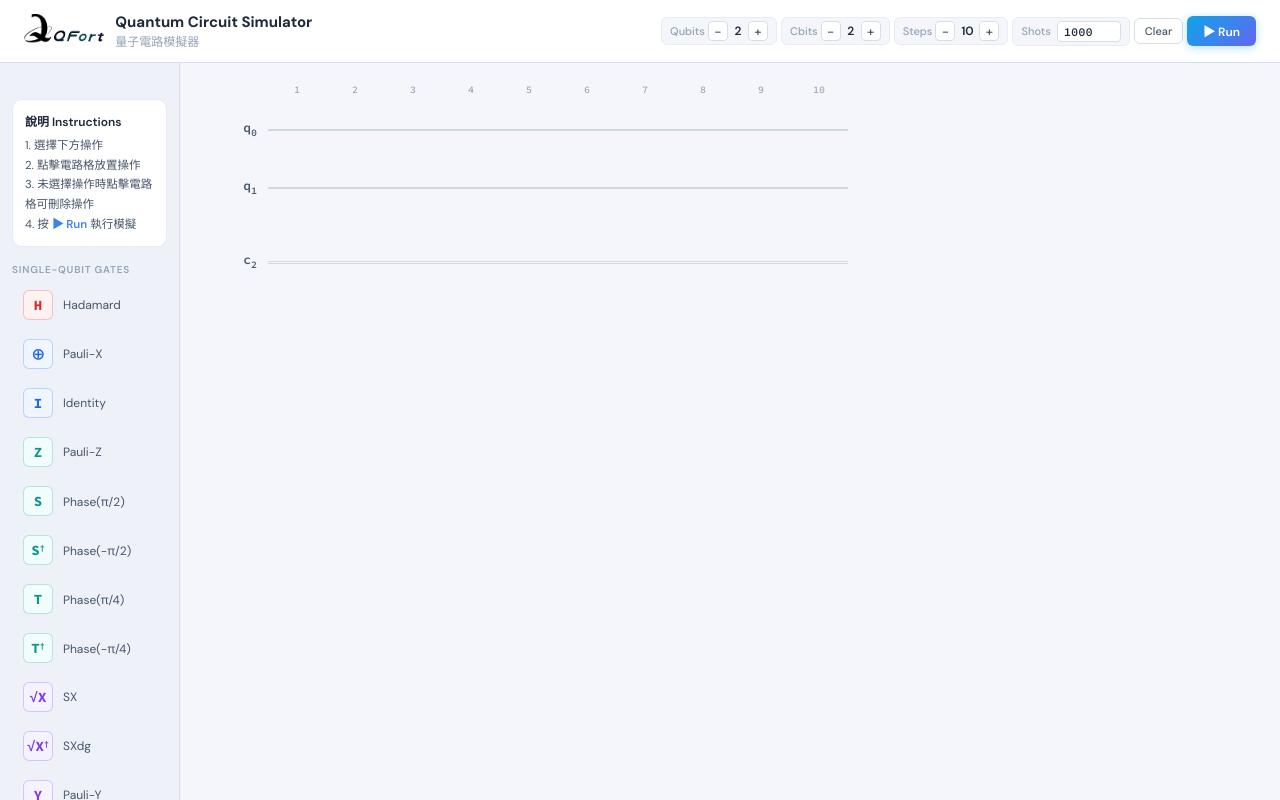
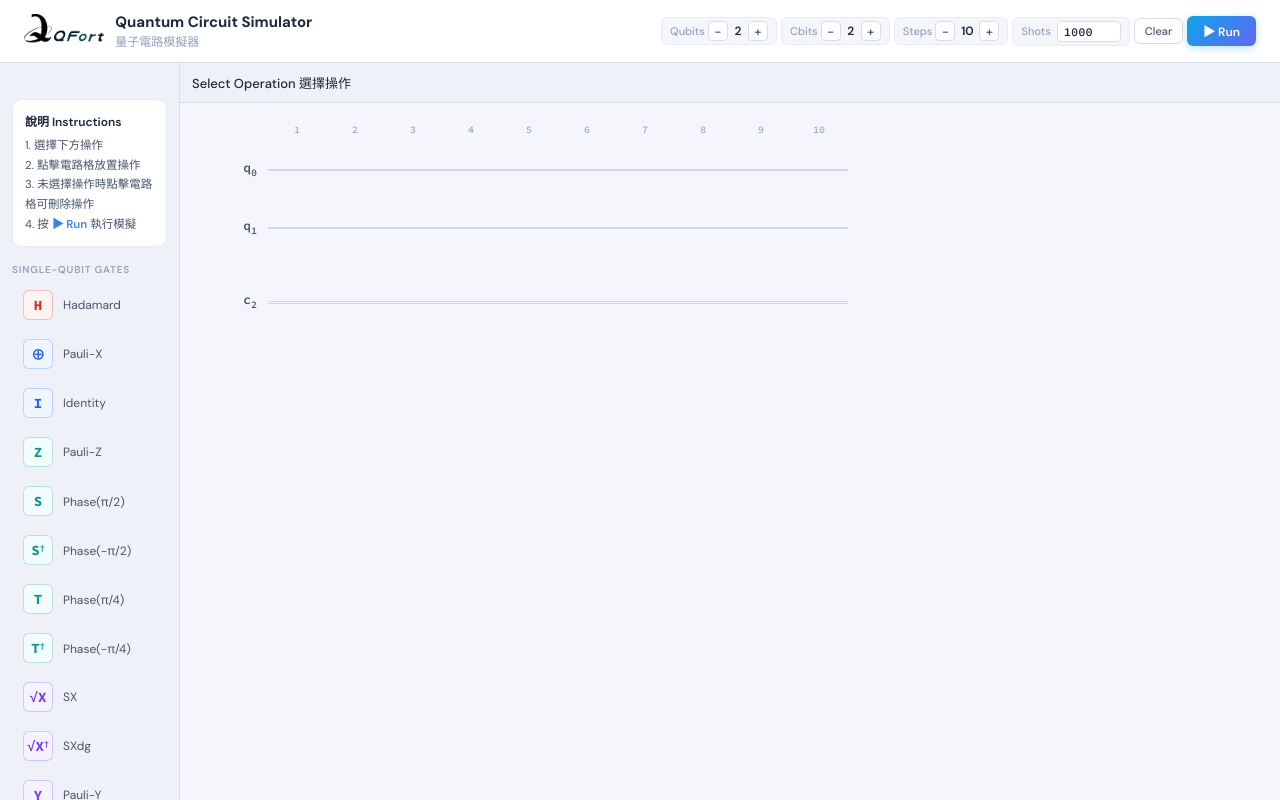
Before and after one commit to NCKU-QFort/QCsimulator, a React (Vite) app: page / in a window 1280 px wide. Shown: the top 800 px of the page. Built offline with nearby package versions, Linux system fonts and the light colour scheme.

Commit message:
add selection message

```diff
--- a/src/App.jsx
+++ b/src/App.jsx
@@ -55,6 +55,55 @@ export default function App() {
     run(Number(shotsInput));
   };
 
+  const selectedOperationMessage = selGate ? (
+    <>
+      <span
+        style={{
+          display: "inline-flex",
+          width: 22,
+          height: 22,
+          borderRadius: 4,
+          alignItems: "center",
+          justifyContent: "center",
+          fontWeight: 700,
+          fontSize: 12,
+          fontFamily: "'Source Code Pro',monospace",
+          background:
+            selGate === "M" || selGate === "IF"
+              ? OTHER_OPERATION_BG
+              : GATE_DEFS[selGate]?.bg || "#F1F5F9",
+          color:
+            selGate === "M" || selGate === "IF"
+              ? OTHER_OPERATION_COLOR
+              : GATE_DEFS[selGate]?.color || theme.textMid,
+          marginRight: 6,
+          border: `1.5px solid ${
+            selGate === "M"
+              ? OTHER_OPERATION_BORDER
+              : selGate === "IF"
+              ? OTHER_OPERATION_BORDER
+              : (GATE_DEFS[selGate]?.color || theme.border)
+          }40`,
+          verticalAlign: "middle",
+        }}
+      >
+        {selGate === "M"
+          ? "M"
+          : selGate === "IF"
+          ? "if"
+          : renderGateLabel(GATE_DEFS[selGate]?.label || selGate)}
+      </span>
+      {selGate === "M"
+        ? "Measurement"
+        : selGate === "IF"
+        ? "Conditional"
+        : GATE_DEFS[selGate]?.desc || selGate}{" "}
+      selected
+    </>
+  ) : (
+    "Select Operation 選擇操作"
+  );
+
   return (
     <div
       style={{
@@ -102,7 +151,8 @@ export default function App() {
             onClick={() => setShowPalette(!showPalette)}
             style={{
               width: "100%",
-              padding: "8px 12px",
+              height: 40,
+              padding: "0 12px",
               background: "transparent",
               border: "none",
               cursor: "pointer",
@@ -115,55 +165,16 @@ export default function App() {
               fontWeight: 500,
             }}
           >
-            <span>
-              {selGate ? (
-                <>
-                  <span
-                    style={{
-                      display: "inline-flex",
-                      width: 22,
-                      height: 22,
-                      borderRadius: 4,
-                      alignItems: "center",
-                      justifyContent: "center",
-                      fontWeight: 700,
-                      fontSize: 12,
-                      fontFamily: "'Source Code Pro',monospace",
-                      background:
-                        selGate === "M" || selGate === "IF"
-                          ? OTHER_OPERATION_BG
-                          : GATE_DEFS[selGate]?.bg || "#F1F5F9",
-                      color:
-                        selGate === "M" || selGate === "IF"
-                          ? OTHER_OPERATION_COLOR
-                          : GATE_DEFS[selGate]?.color || theme.textMid,
-                      marginRight: 6,
-                      border: `1.5px solid ${
-                        selGate === "M"
-                          ? OTHER_OPERATION_BORDER
-                          : selGate === "IF"
-                          ? OTHER_OPERATION_BORDER
-                          : (GATE_DEFS[selGate]?.color || theme.border)
-                      }40`,
-                      verticalAlign: "middle",
-                    }}
-                  >
-                    {selGate === "M"
-                      ? "M"
-                      : selGate === "IF"
-                      ? "if"
-                      : renderGateLabel(GATE_DEFS[selGate]?.label || selGate)}
-                  </span>
-                  {selGate === "M"
-                    ? "Measurement"
-                    : selGate === "IF"
-                    ? "Conditional"
-                    : GATE_DEFS[selGate]?.desc || selGate}{" "}
-                  selected
-                </>
-              ) : (
-                "Select Operation 選擇操作"
-              )}
+            <span
+              style={{
+                flex: 1,
+                minWidth: 0,
+                whiteSpace: "nowrap",
+                overflow: "hidden",
+                textOverflow: "ellipsis",
+              }}
+            >
+              {selectedOperationMessage}
             </span>
 
             <span style={{ fontSize: 10, color: theme.textLight }}>
@@ -226,6 +237,29 @@ export default function App() {
 
         {/* Main Area */}
         <div style={{ flex: 1, display: "flex", flexDirection: "column", overflow: "hidden" }}>
+          {/* Desktop: selected operation message */}
+          {!isMobile && (
+            <div
+              style={{
+                borderBottom: `1px solid ${theme.border}`,
+                background: theme.sidebar,
+                height: 40,
+                padding: "0 12px",
+                display: "flex",
+                alignItems: "center",
+                fontSize: 13,
+                color: theme.text,
+                fontWeight: 500,
+                flexShrink: 0,
+                whiteSpace: "nowrap",
+                overflow: "hidden",
+                textOverflow: "ellipsis",
+              }}
+            >
+              {selectedOperationMessage}
+            </div>
+          )}
+
           {/* Circuit Grid */}
           <CircuitGrid
             nq={nq}
```
